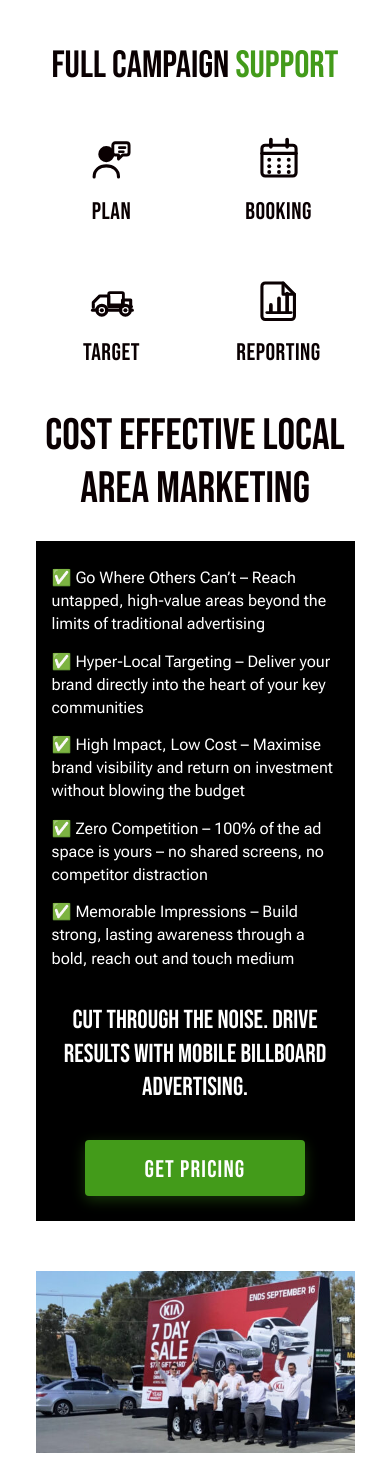
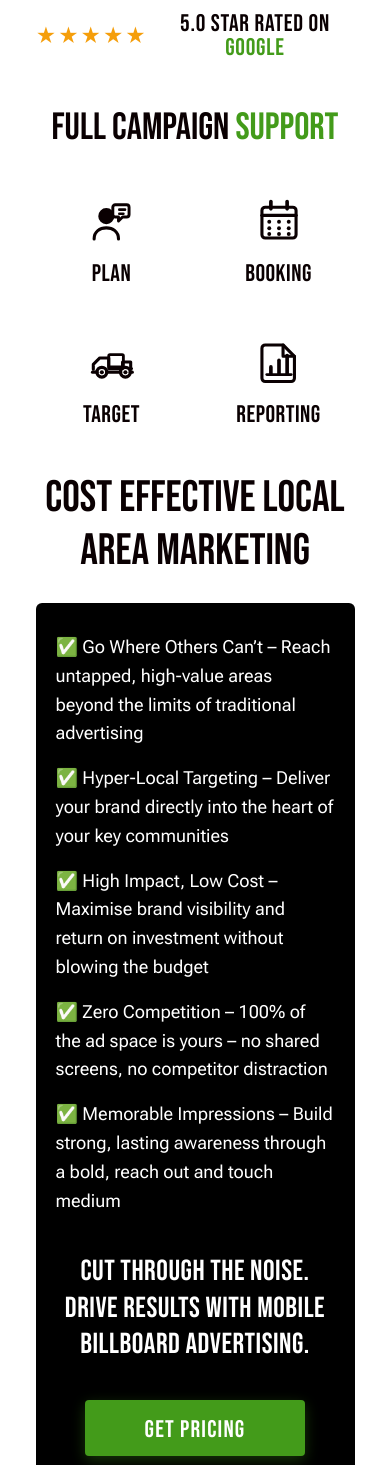
Before and after one commit to Net-Cooky/tmbc, a plain HTML site: page index.html in a window 390 px wide. Shown: the part 2675-4140 px from the top of the page. Drawn offline with Linux system fonts and the light colour scheme.

Commit message:
Add files via upload

```diff
--- a/index.html
+++ b/index.html
@@ -183,6 +183,12 @@
 							 srcset="assets/images/clients-480x253.jpg 480w, assets/images/clients-980x516.jpg 980w, assets/images/clients.jpg 1280w"
 							 sizes="(max-width: 980px) 100vw, 1080px"
 							 alt="Brands we've recently assisted: NSW Government, Dominos, Tab, Audi, Victoria Police, JB Hi-Fi, Toyota, The Iconic, Nandos, Amazon, Mad Mex, Manly Sea Eagles, Boost Juice, D'Orsogna, Porter Davis, SBS, Hungry Jacks, KFC, Rolld, Jetstar, Vodafone, Boost Mobile, Ray White, Rebel Sport">
+					</div>
+
+					<!-- Google 5-Star Social Proof (Native Brand Style) -->
+					<div class="google-rating-bar" aria-label="5.0 Star Rated on Google Reviews">
+						<div class="rating-stars" aria-hidden="true">★★★★★</div>
+						<span class="rating-label">5.0 STAR RATED ON <span style="color: #439b1a;">GOOGLE</span></span>
 					</div>
 				</div>
 
--- a/styles.css
+++ b/styles.css
@@ -660,6 +660,33 @@ a:hover {
   width: 100%;
 }
 
+/* Google 5-Star Social Proof (Native Brand Style) */
+.google-rating-bar {
+  display: flex;
+  align-items: center;
+  justify-content: center;
+  gap: 12px;
+  margin: 18px auto 0;
+  text-align: center;
+}
+
+.rating-stars {
+  color: #f59e0b;
+  font-size: 24px;
+  line-height: 1;
+  letter-spacing: 2px;
+  display: inline-flex;
+}
+
+.rating-label {
+  font-family: "Bebas Neue", cursive, sans-serif;
+  font-size: 30px;
+  font-weight: 400;
+  color: rgb(10, 0, 2);
+  line-height: 1;
+  letter-spacing: 0.8px;
+}
+
 /* ==========================================================================
    Row 5.5: Our Complete Process Section (Exact TMBC Design Language)
    ========================================================================== */
@@ -771,10 +798,11 @@ a:hover {
 
 .black-callout-card {
   background-color: rgb(0, 0, 0);
-  padding: 27px 35px;
+  padding: 34px 35px 30px;
   color: #ffffff;
   text-align: center;
   margin-top: 15px;
+  border-radius: 6px;
 }
 
 .card-checklist {
@@ -788,12 +816,12 @@ a:hover {
 
 .card-checklist p {
   font-family: "Roboto Flex", sans-serif;
-  font-size: 19px;
-  font-weight: 400;
-  color: rgb(255, 255, 255);
-  line-height: 28.9px;
-  margin: 0;
-  padding-bottom: 19px;
+  font-size: 19.5px;
+  font-weight: 400;
+  color: #ffffff;
+  line-height: 1.6;
+  margin: 0;
+  padding-bottom: 18px;
 }
 
 .card-checklist p.indent-1 {
@@ -805,26 +833,15 @@ a:hover {
   color: #ffffff;
 }
 
-.card-logo-center {
-  display: flex;
-  justify-content: center;
-  margin: 15px auto;
-}
-
-.card-logo-center img {
-  height: 71px;
-  width: 250px;
-}
-
 .card-slogan {
   font-family: "Bebas Neue", cursive, sans-serif;
-  font-size: 33px;
-  font-weight: 400;
-  color: rgb(255, 255, 255);
-  line-height: 56.1px;
-  padding-bottom: 10px;
-  margin: 0;
-  letter-spacing: normal;
+  font-size: 34px;
+  font-weight: 400;
+  color: #ffffff;
+  line-height: 1.35;
+  padding: 10px 0 15px;
+  margin: 0;
+  letter-spacing: 0.5px;
 }
 
 .card-cta {
@@ -1462,33 +1479,56 @@ a:hover {
     line-height: 1.2;
   }
 
+  .google-rating-bar {
+    gap: 8px;
+    margin-top: 14px;
+  }
+
+  .rating-stars {
+    font-size: 20px;
+    letter-spacing: 1.5px;
+  }
+
+  .rating-label {
+    font-size: 24px;
+  }
+
   .cost-title {
     font-size: 44px;
     line-height: 1.2;
   }
 
   .black-callout-card {
-    padding: 25px 16px;
+    padding: 30px 20px 25px;
+    border-radius: 6px;
+  }
+
+  .card-checklist {
+    width: 100%;
+    margin-bottom: 15px;
   }
 
   .card-checklist p {
-    font-size: 16px;
-    line-height: 1.45;
-    padding-bottom: 14px;
+    font-size: 18px;
+    line-height: 1.6;
+    color: #ffffff;
+    padding-bottom: 16px;
+    font-weight: 400;
+  }
+
+  .card-checklist strong {
+    font-weight: 700;
+    color: #ffffff;
   }
 
   .card-checklist p.indent-1 {
     padding-left: 0;
   }
 
-  .card-logo-center img {
-    width: 200px;
-    height: auto;
-  }
-
   .card-slogan {
-    font-size: 26px;
-    line-height: 1.3;
+    font-size: 29px;
+    line-height: 1.25;
+    padding: 8px 0 12px;
   }
 
   .card-cta {
```
